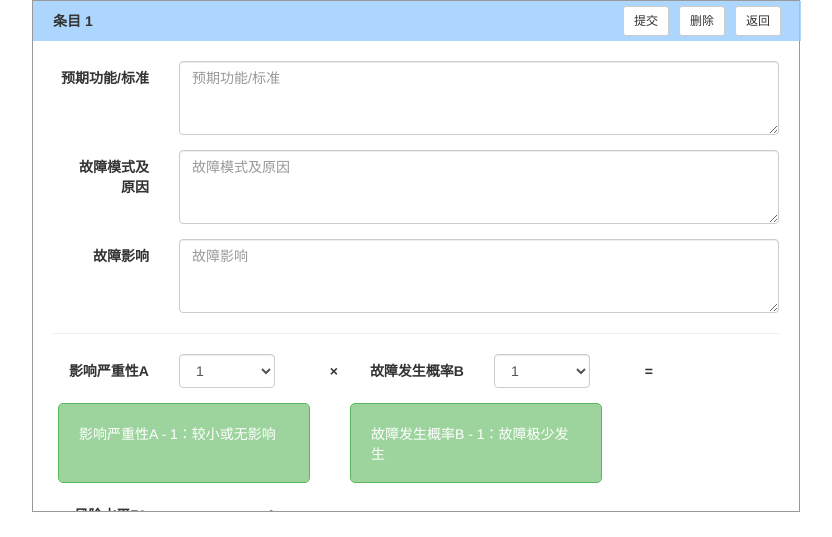
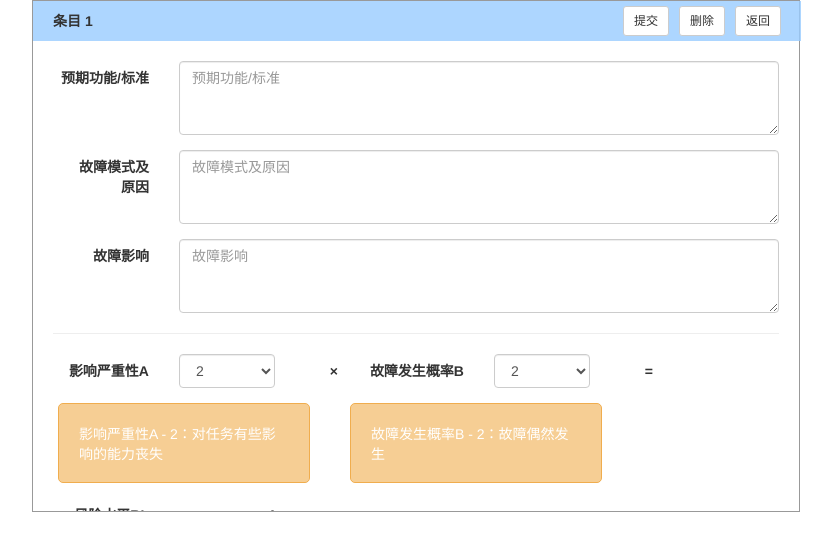
Before and after one commit to xhuang68/ppc-risk-analysis, a plain HTML site: page analysis.html in a window 1280 px wide. Shown: the whole page, without its empty margins (224-1056 px from the left). Drawn offline with Linux system fonts and the light colour scheme.

Commit message:
analysis dependency

```diff
--- a/analysis.html
+++ b/analysis.html
@@ -245,10 +245,84 @@
     const selectType = ['severity', 'probability', 'severity-after', 'probability-after'];
     selectType.forEach(function(type) {
       $('#analysis-form-impact-' + type).on('change', function() {
+        /* v7 修改部分 B 为措施前严重性和概率选择添加监听*/
+        if (type === 'severity' || type === 'probability') {
+          initinvalidValue(type, [1, 2, 3]);
+          handlePromptChange(type + '-after');
+        }
+        /* END v7 修改部分 B 为措施前严重性和概率选择添加监听*/
         handleImpactChange();
         handlePromptChange(type);
       })
     });
+
+    /* v7 修改部分 C 为措施一栏添加监听 */
+    $('#analysis-form-solution').on('change', function() {
+      initinvalidValue('severity', [1, 2, 3]);
+      initinvalidValue('probability', [1, 2, 3]);
+    })
+    /* END v7 修改部分 C 为措施一栏添加监听 */
+
+    /* v7 修改部分 A 严重性A和概率B的初始值*/
+    // initValue 方法可为措施后严重性A和措施后概率B赋初始值
+    // type 是 ['severity', 'probability'] 其中一项
+    // value 是 值 如 1
+    // candidate 是 可选值数组 如 [1,2,3] 代表从 1, 2 或 3 中选择
+    function initinvalidValue(type, candidate) {
+      // 清除所有已有option属性
+      enableOptions(type);
+      // 获取措施前风险评分
+      var beforeValue = $('#analysis-form-impact-' + type).val();
+      // 计算所有小于措施前的风险评分
+      var invalidValue = candidate.filter(function(v){
+        return v > beforeValue;
+      });
+      // 为措施后风险评分赋值，默认值措施前风险值
+      $('#analysis-form-impact-' + type + '-after').val(beforeValue);
+      // 使非法值不可选
+      disableOptions(invalidValue, type);
+      // 判断是否有措施输入
+      // 若无，所有值不可选
+      if ($('#analysis-form-solution').val() === '') {
+        invalidValue = candidate.filter(function(v){
+          return v != beforeValue;
+        });
+        disableOptions(invalidValue, type);
+      }
+    }
+
+    // 此方法为 initinvalidValue 的帮助方法
+    // 使 invalidValue 中的所有值不可选
+    function disableOptions(invalidValue, type) {
+      invalidValue.forEach(function(v) {
+        $('#analysis-form-impact-' + type + '-after').find('option').each(function(){
+          if ($(this).val() == v) {
+            $(this).attr('disabled', true);
+          }
+        });
+      });
+    }
+
+    // 此方法为 initinvalidValue 的帮助方法
+    // 使所有值可选
+    function enableOptions(type) {
+      $('#analysis-form-impact-' + type + '-after').find('option').each(function(){
+        $(this).attr('disabled', false);
+      })
+    }
+
+    // v7 TODO:
+    // 新建条目时，初始化严重性A和概率B值，均为3
+    // 若非新建，需从后台读取数值并修改
+    // 逐条初始化
+    $('#analysis-form-impact-severity').val(2); // 措施前 A 值
+    $('#analysis-form-impact-probability').val(2); // 措施前 B 值
+    // 自动初始化措施后的AB值
+    // 可更改可选值数组
+    initinvalidValue('severity', [1, 2, 3]);
+    initinvalidValue('probability', [1, 2, 3]);
+
+    /* END v7 修改部分 A 严重性A和概率B的初始值*/
 
     </script>
 
```
